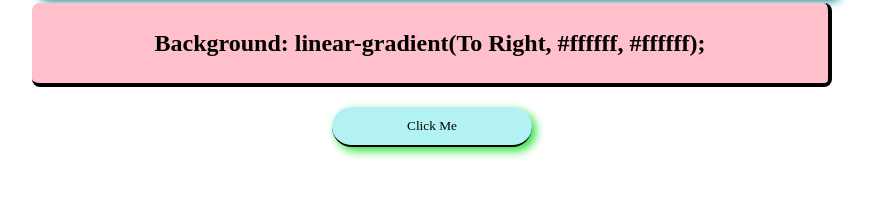
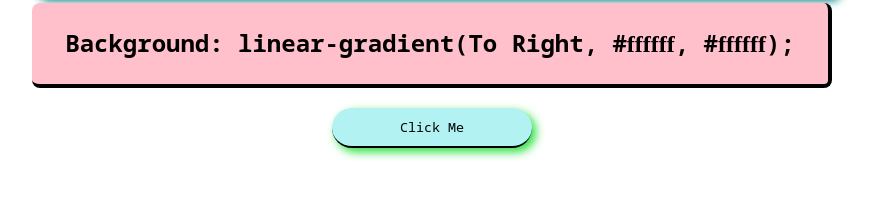
Before and after one commit to shokushwaha/Random-Awesome-Hex-Generator, a plain HTML site: page index.html in a window 1280 px wide. Shown: the part 109-306 px from the top of the page, without its empty margins (212-1090 px from the left). Drawn offline with Linux system fonts and the light colour scheme; a web font is replaced by a local one.

Commit message:
Update style.css

```diff
--- a/style.css
+++ b/style.css
@@ -42,6 +42,7 @@ padding: 4px;
     box-shadow: 8px 8px 10px white;
     border-bottom: 4px solid black;
     border-right: 4px solid black;
+    font-family: 'Noto Sans Mono', monospace;
 }
 
 
@@ -57,6 +58,7 @@ padding: 4px;
 
     transition: all;
     border-radius: 20px;
+    font-family: 'Noto Sans Mono', monospace;
 
 }
 
```
